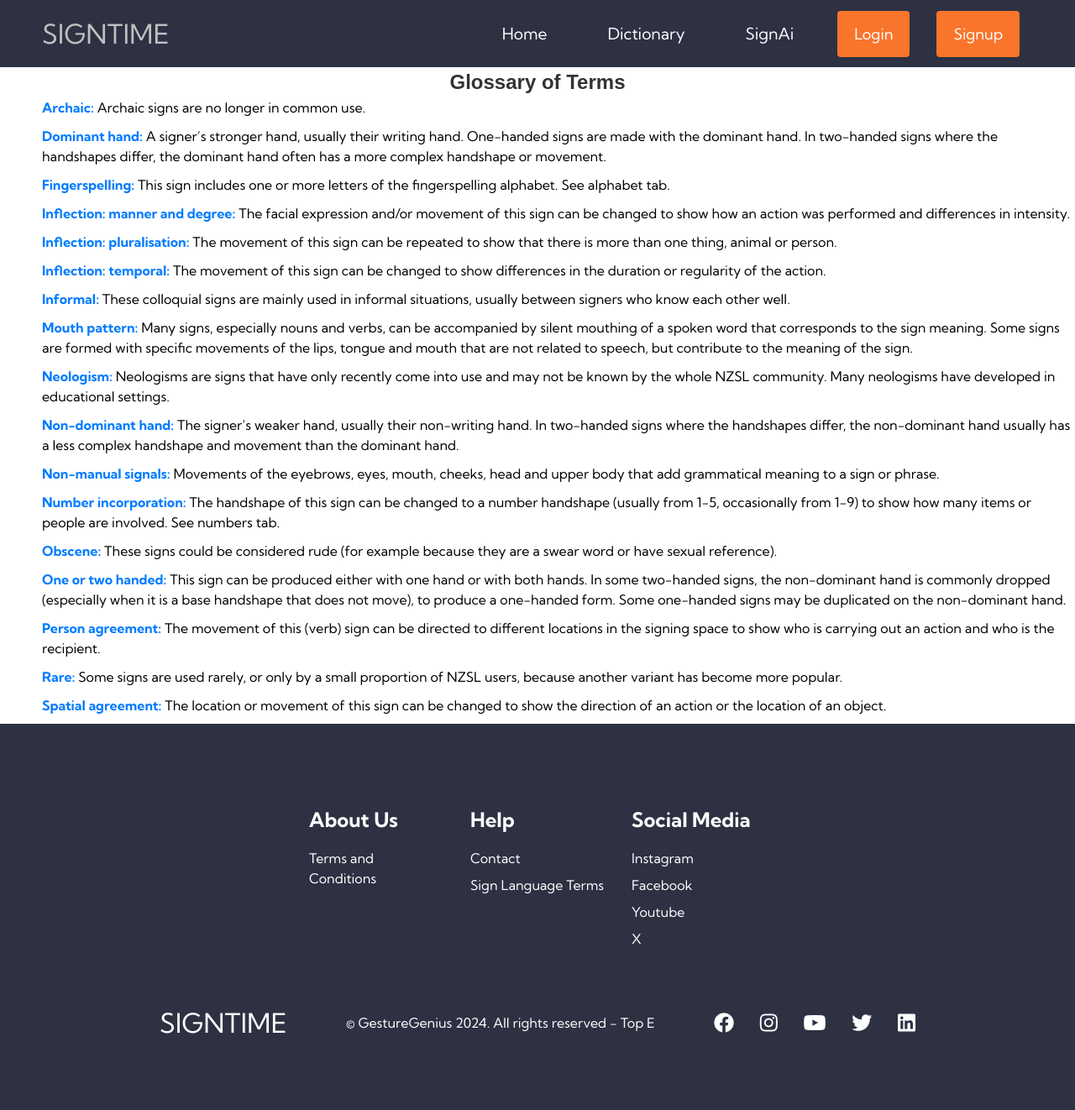
After one commit to Edmundaa/signtime, a Flask app: page /terms in a window 1280 px wide. The commit adds this page. Shown: the whole page at 84% size. Run offline with Flask 3, Linux system fonts and the light colour scheme; some libraries are stand-ins or nearby versions.

Commit message:
24/09/24

```diff
--- a/app.py
+++ b/app.py
@@ -58,8 +58,7 @@ def home():
   return render_template('index.html')
 
 
-# Displays all teddys in the database
-# TODO: link each teddy to its own details page
+
 @app.route('/dictionary')
 def all_definitions():
     if not current_user.is_authenticated:
@@ -72,25 +71,6 @@ def all_definitions():
     conn.close()
     return render_template("dictionary.html", definitions=definitions)
 
-
-# Individual teddy details page.
-@app.route('/teddy/<int:id>')
-def teddy_details(id):
-  # print("The teddy id is {}".format(id))  # DEBUG
-  conn = sqlite3.connect(app.config['DATABASE'])
-  cur = conn.cursor()
-
-  # You might be asking yourself why you couldn't write a query like: cur.execute(f"SELECT * FROM Teddy WHERE id={id};")
-  # Simply put, this is insecure and allows for SQL injection.  For example, if someone set variable id="2; DROP TABLE *;" then the table gets deleted.
-  # Instead, it's better to use the id=? and to provide the parameter as a separate tuple.  "(id,)" looks weird but it's simply a tuple (collection) with one value.
-  cur.execute("SELECT * FROM Teddy WHERE id=?;",(id,))
-  # fetchone returns a tuple containing the data for one entry
-  teddy = cur.fetchone()
-  conn.close()
-  return render_template("teddy.html", teddy=teddy)
-
-
-# about Teddy Bears Picnic
 @app.route('/about')
 def about():
   formstuff = None
@@ -160,5 +140,13 @@ def logout():
 def terms_and_conditions():
     return render_template('terms_and_conditions.html')
 
+#@app.route('/terms')
+#def terms_and_conditions():
+ #S   return render_template('terms.html')
+ # SignAi route
+@app.route('/terms')
+def terms():
+    return render_template('terms.html')
+
 if __name__ == '__main__':
   app.run(debug=app.config['DEBUG'], port=8080, host='0.0.0.0')
--- a/templates/footer.html
+++ b/templates/footer.html
@@ -7,8 +7,9 @@
           <a href="{{ url_for('terms_and_conditions') }}">Terms and Conditions</a>
         </div>
         <div class="footer__link--items">
-          <h2>Contact Us</h2>
+          <h2>Help</h2>
           <a href="/">Contact</a>
+          <a href="{{ url_for('terms') }}">Sign Language Terms</a>
         </div>
       </div>
       <div class="footer__link--wrapper">
--- a/templates/index.html
+++ b/templates/index.html
@@ -6,7 +6,7 @@
       <div class="main__content">
         <h1>Be One With The Future</h1>
         <h2>TECHNOLOGY!!!</h2>
-        <button class="main__btn"><a href="#">Get Started</a></button>
+        <button class="main__btn"><a href="{{ url_for('login') }}">Get Started</a></button>
       </div>
       <div class="main__img--container">
         <img id="main__img" src="static/images/pic1.jpg" />
--- a/templates/register.html
+++ b/templates/register.html
@@ -13,7 +13,7 @@
         {% endif %}
     {% endwith %}
     <form class="auth-form" method="POST">
-        <input type="text" name="username" placeholder="Username" required>
+        <input type="text" name="username" placeholder="Username" maxlength="20" required>
         <input type="password" name="password" placeholder="Password" required>
         <button type="submit">Register</button>
     </form>
--- /dev/null
+++ b/templates/terms.html
@@ -0,0 +1,60 @@
+{% extends 'layout.html' %}
+
+{% block content %}
+<!-- Start of Selection -->
+<h2 style="font-family: Arial, sans-serif; color: #333; text-align: center;">Glossary of Terms</h2>
+<!-- End of Selection -->
+<ul style="list-style-type: none; padding: 0; margin-left: 50px;">
+    <li style="margin-bottom: 10px;">
+        <strong style="color: #007BFF;">Archaic:</strong> Archaic signs are no longer in common use.
+    </li>
+    <li style="margin-bottom: 10px;">
+        <strong style="color: #007BFF;">Dominant hand:</strong> A signer’s stronger hand, usually their writing hand. One-handed signs are made with the dominant hand. In two-handed signs where the handshapes differ, the dominant hand often has a more complex handshape or movement.
+    </li>
+    <li style="margin-bottom: 10px;">
+        <strong style="color: #007BFF;">Fingerspelling:</strong> This sign includes one or more letters of the fingerspelling alphabet. See alphabet tab.
+    </li>
+    <li style="margin-bottom: 10px;">
+        <strong style="color: #007BFF;">Inflection: manner and degree:</strong> The facial expression and/or movement of this sign can be changed to show how an action was performed and differences in intensity.
+    </li>
+    <li style="margin-bottom: 10px;">
+        <strong style="color: #007BFF;">Inflection: pluralisation:</strong> The movement of this sign can be repeated to show that there is more than one thing, animal or person.
+    </li>
+    <li style="margin-bottom: 10px;">
+        <strong style="color: #007BFF;">Inflection: temporal:</strong> The movement of this sign can be changed to show differences in the duration or regularity of the action.
+    </li>
+    <li style="margin-bottom: 10px;">
+        <strong style="color: #007BFF;">Informal:</strong> These colloquial signs are mainly used in informal situations, usually between signers who know each other well.
+    </li>
+    <li style="margin-bottom: 10px;">
+        <strong style="color: #007BFF;">Mouth pattern:</strong> Many signs, especially nouns and verbs, can be accompanied by silent mouthing of a spoken word that corresponds to the sign meaning. Some signs are formed with specific movements of the lips, tongue and mouth that are not related to speech, but contribute to the meaning of the sign.
+    </li>
+    <li style="margin-bottom: 10px;">
+        <strong style="color: #007BFF;">Neologism:</strong> Neologisms are signs that have only recently come into use and may not be known by the whole NZSL community. Many neologisms have developed in educational settings.
+    </li>
+    <li style="margin-bottom: 10px;">
+        <strong style="color: #007BFF;">Non-dominant hand:</strong> The signer’s weaker hand, usually their non-writing hand. In two-handed signs where the handshapes differ, the non-dominant hand usually has a less complex handshape and movement than the dominant hand.
+    </li>
+    <li style="margin-bottom: 10px;">
+        <strong style="color: #007BFF;">Non-manual signals:</strong> Movements of the eyebrows, eyes, mouth, cheeks, head and upper body that add grammatical meaning to a sign or phrase.
+    </li>
+    <li style="margin-bottom: 10px;">
+        <strong style="color: #007BFF;">Number incorporation:</strong> The handshape of this sign can be changed to a number handshape (usually from 1-5, occasionally from 1-9) to show how many items or people are involved. See numbers tab.
+    </li>
+    <li style="margin-bottom: 10px;">
+        <strong style="color: #007BFF;">Obscene:</strong> These signs could be considered rude (for example because they are a swear word or have sexual reference).
+    </li>
+    <li style="margin-bottom: 10px;">
+        <strong style="color: #007BFF;">One or two handed:</strong> This sign can be produced either with one hand or with both hands. In some two-handed signs, the non-dominant hand is commonly dropped (especially when it is a base handshape that does not move), to produce a one-handed form. Some one-handed signs may be duplicated on the non-dominant hand.
+    </li>
+    <li style="margin-bottom: 10px;">
+        <strong style="color: #007BFF;">Person agreement:</strong> The movement of this (verb) sign can be directed to different locations in the signing space to show who is carrying out an action and who is the recipient.
+    </li>
+    <li style="margin-bottom: 10px;">
+        <strong style="color: #007BFF;">Rare:</strong> Some signs are used rarely, or only by a small proportion of NZSL users, because another variant has become more popular.
+    </li>
+    <li style="margin-bottom: 10px;">
+        <strong style="color: #007BFF;">Spatial agreement:</strong> The location or movement of this sign can be changed to show the direction of an action or the location of an object.
+    </li>
+</ul>
+{% endblock %}
```
Also changed, not shown: templates/contact.html (added, +57 -0 lines), instance/users.db.
